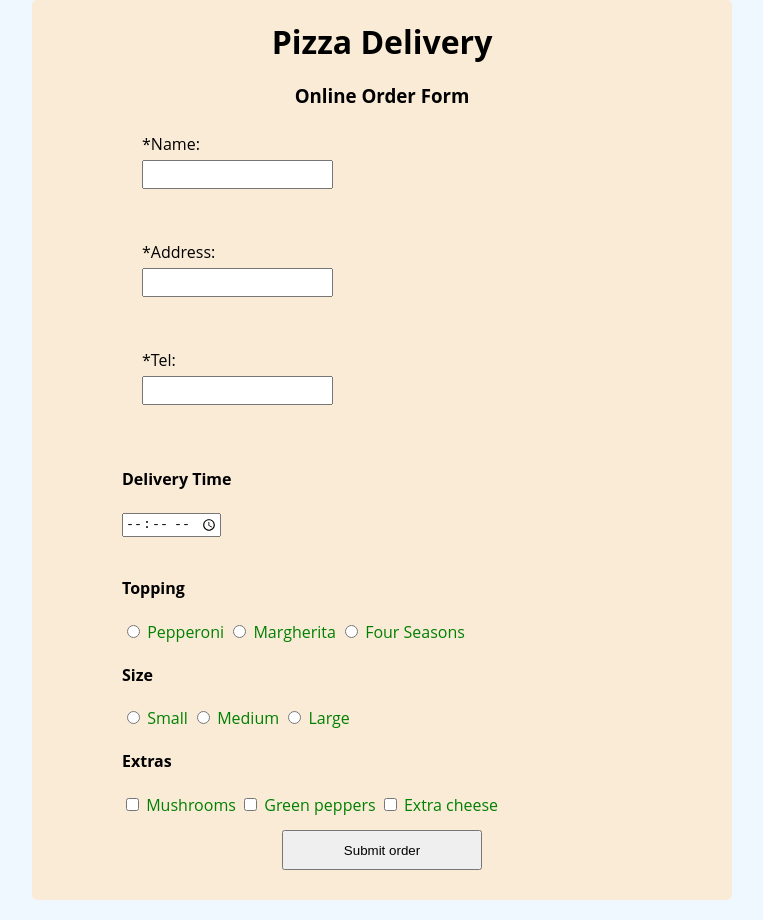
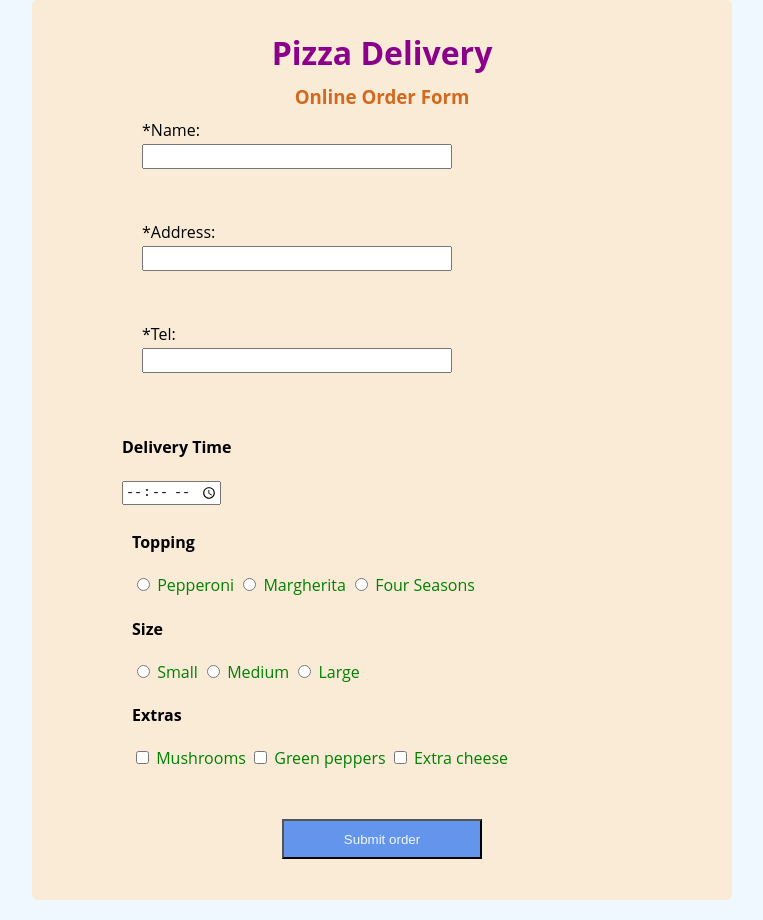
Before and after one commit to AyaAlimova/SBA-316, a plain HTML site: page index.html in a window 1280 px wide. Shown: the whole page, without its empty margins (258-1021 px from the left). Drawn offline with Linux system fonts and the light colour scheme.

Commit message:
Complete development of single-page web application'
git status
clear

```diff
--- a/index.html
+++ b/index.html
@@ -32,7 +32,7 @@
 
     </div>
     <div class="container-form">
-        <div class="pizzaInfo">
+      <div class="pizzaInfo" id="change">
         <h4>Topping</h4>
         <label>
           <input type="radio" name="topping" value="pepperoni"> Pepperoni
--- a/index.js
+++ b/index.js
@@ -13,23 +13,19 @@ const button = document.getElementById('submit');
 const newHeading = document.createElement('h4');
 newHeading.textContent = 'Delivery Time';
 dateSection.appendChild(newHeading);
-
-
 const timeInput = document.createElement('input');
 timeInput.type = 'time';
 dateSection.appendChild(timeInput);
 
 //Iterate over a collection of elements
-for (let i = 0; i < labels.length; i++){
+for (let i = 0; i < labels.length; i++) {
   labels[i].style.color = "green";
 }
+//BOM
+window.alert("Welcome to the order page!")
 
-
-
-form.addEventListener('submit', function(event) {
+form.addEventListener('submit', function (event) {
   event.preventDefault();
-
-
 
   // Validate Name
   if (nameInput.value.trim() === '') {
@@ -61,14 +57,15 @@ form.addEventListener('submit', function(event) {
   if (!Array.from(sizeInputs).some(input => input.checked)) {
     alert('Please select a size');
   }
+  button.addEventListener('click', function (e) {
+    e.preventDefault();
+    button.value = "Order Placed!"
+  });
 
-button.addEventListener('click', function(e){
-  e.preventDefault();
-  button.value="Order Placed!"
+  document.getElementById("orderForm").reset();
 });
-newHeading.addEventListener('mouseover', function(){
-  newHeading.innerHTML = '<strong>Hover text</strong>'
-})
+newHeading.addEventListener('mouseover', function () {
+  newHeading.innerHTML = '<strong>Central time</strong>'
 });
 
 // Show error message
--- a/style.css
+++ b/style.css
@@ -1,14 +1,14 @@
-
-body{
+body {
   background-color: aliceblue;
   font-family: 'Open Sans', sans-serif;
   display: flex;
   align-items: center;
   justify-content: center;
-min-height: 100vh ;
+  min-height: 100vh;
   margin: 0;
 }
-.orderForm{
+
+.orderForm {
   background-color: antiquewhite;
   border-radius: 5px;
   margin-bottom: 20px;
@@ -17,63 +17,76 @@ width: 700px;
   height: 900px;
   display: flex;
   flex-direction: column;
-justify-content: space-between;
+  justify-content: center;
+
 
 }
-h1{
+
+h1 {
   text-align: center;
   margin: 0 0 5px;
   padding-top: 20px;
-  padding-bottom: 1px;
+  padding-bottom: 5px;
+  color: darkmagenta;
 }
 
-h3{
+h3 {
   text-align: center;
-  margin: 0 0 5px;;
+  margin: 0 0 5px;
+  color: chocolate;
 
 }
 
-.form-container{
+.form-container {
   padding: 5px 40px;
   margin: 0 50px;
-
-}
-.container-form {
-  padding: 0 40px;
-  margin:  0 50px;
 }
 
-.form-control{
+.container-form {
+
+  padding-left: 100px;
+}
+
+.form-control {
   margin-bottom: 10px;
   padding-bottom: 20px;
   padding-left: 20px;
   position: relative;
+
 }
 
 .form-control label {
-  margin-bottom: 5px;
+  margin-bottom: 3px;
   display: block;
 }
 
-.form-control input{
+.form-control input {
   display: block;
-  padding: 5px;
+  padding: 3px;
+  width: 60%;
 }
-.pizzaInfo{
+
+.pizzaInfo {
   display: inline;
   margin-right: 20px;
 }
 
-.button-form{
+.button-form {
   text-align: center;
   margin-bottom: 30px;
+  margin-top: 50px;
 }
+
 #submit {
   cursor: pointer;
   height: 40px;
   width: 200px;
+  background-color: cornflowerblue;
+  color:aliceblue
+
 }
-.form-control small{
+
+.form-control small {
   color: red;
   visibility: hidden;
 }
```
Lines whose indentation alone changed are shown as unchanged.
